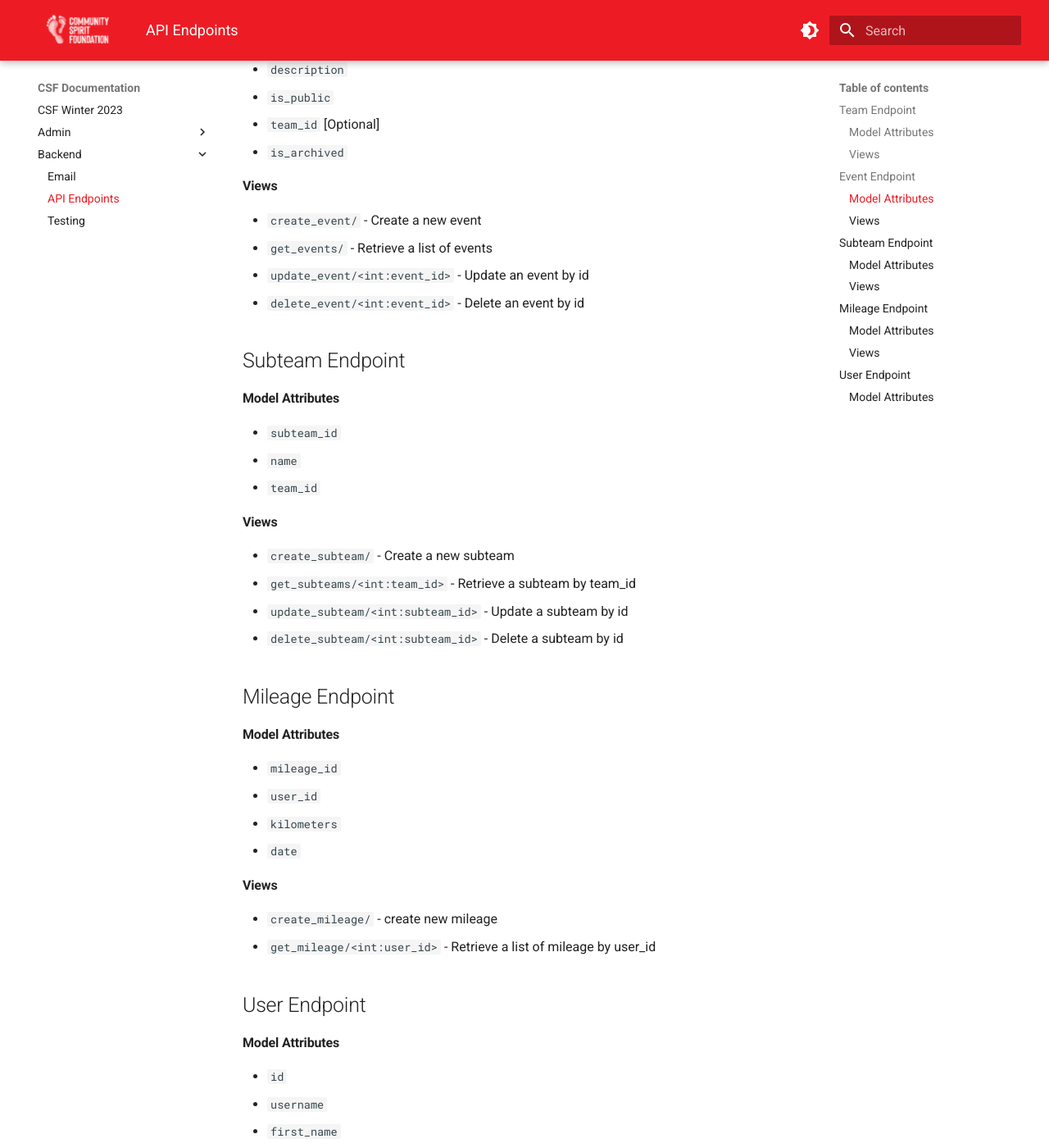
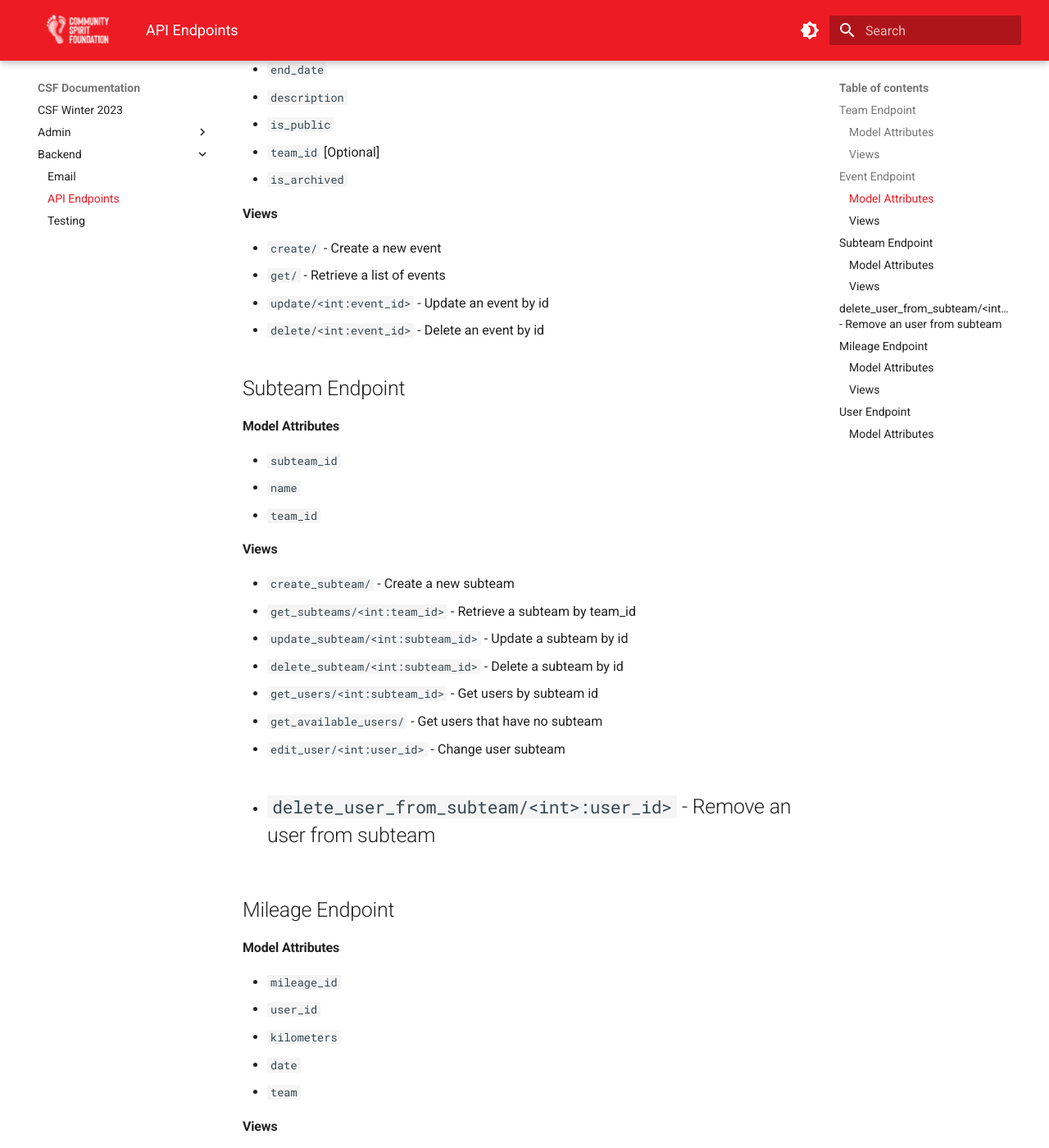
Before and after one commit to codersforcauses/csf, an MkDocs documentation site: the page built from documentation/docs/backend/endpoints.md, in a window 1280 px wide and 1400 px high, scrolled down 837 px. Shown: the whole window at 82% size. Built offline with MkDocs 1.6.1 and Material for MkDocs 9.7.7, drawn with Linux system fonts in a browser that asks for light colours; some of the changed text lies outside the part shown.

Commit message:
updated endpoints

```diff
--- a/documentation/docs/backend/endpoints.md
+++ b/documentation/docs/backend/endpoints.md
@@ -8,13 +8,14 @@
 - `name`
 - `join_code`
 - `bio`
+- `total_mileage`
 
 #### Views
 
-- `create_team/` - Create a new team
+- `create/` - Create a new team
 - `get_teams/` - Retrieve a list of teams
-- `get_team/<int:team_id>` - Retrieve a team by id
-- `update_team/<int:team_id>` - Update a team by id
+- `get/<int:team_id>` - Retrieve a team by id
+- `edit/<int:team_id>` - Update a team by id
 - `delete_team/<int:team_id>` - Delete a team by id
 
 ## Event Endpoint
@@ -32,10 +33,10 @@
 
 #### Views
 
-- `create_event/` - Create a new event
-- `get_events/` - Retrieve a list of events
-- `update_event/<int:event_id>` - Update an event by id
-- `delete_event/<int:event_id>` - Delete an event by id
+- `create/` - Create a new event
+- `get/` - Retrieve a list of events
+- `update/<int:event_id>` - Update an event by id
+- `delete/<int:event_id>` - Delete an event by id
 
 ## Subteam Endpoint
 
@@ -51,6 +52,11 @@
 - `get_subteams/<int:team_id>` - Retrieve a subteam by team_id
 - `update_subteam/<int:subteam_id>` - Update a subteam by id
 - `delete_subteam/<int:subteam_id>` - Delete a subteam by id
+- `get_users/<int:subteam_id>` - Get users by subteam id
+- `get_available_users/` - Get users that have no subteam
+- `edit_user/<int:user_id>` - Change user subteam
+- `delete_user_from_subteam/<int>:user_id>` - Remove an user from subteam
+-
 
 ## Mileage Endpoint
 
@@ -60,11 +66,13 @@
 - `user_id`
 - `kilometers`
 - `date`
+- `team`
 
 #### Views
 
-- `create_mileage/` - create new mileage
-- `get_mileage/<int:user_id>` - Retrieve a list of mileage by user_id
+- `get_leaderboard/` - Returns leaderboard data
+- `get_mileage` - Retrieve a list of mileage
+- `post_mileage` - Add mileage
 
 ## User Endpoint
 
```
Also changed, not shown: other parts of documentation/docs/backend/endpoints.md (+4 -0 lines).
